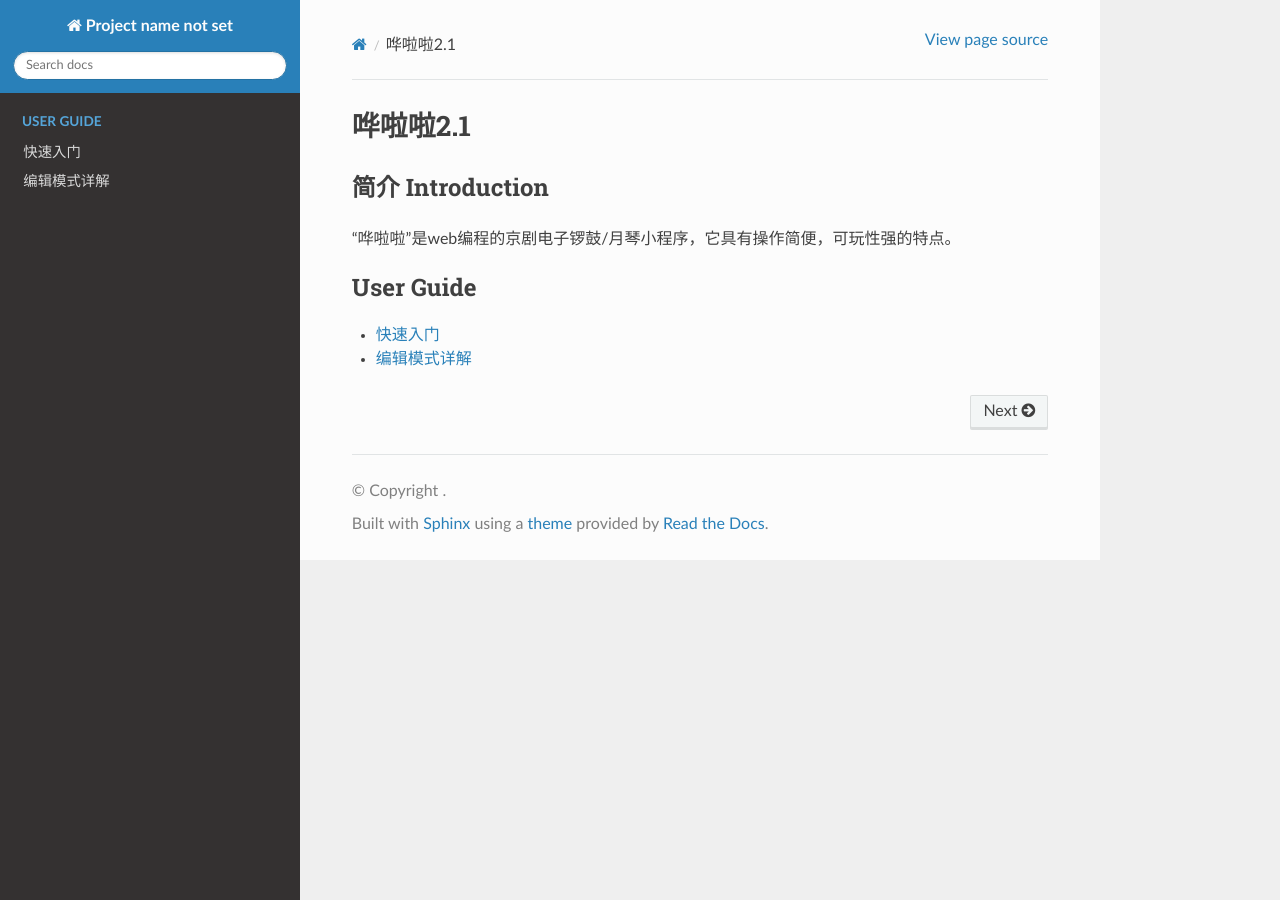
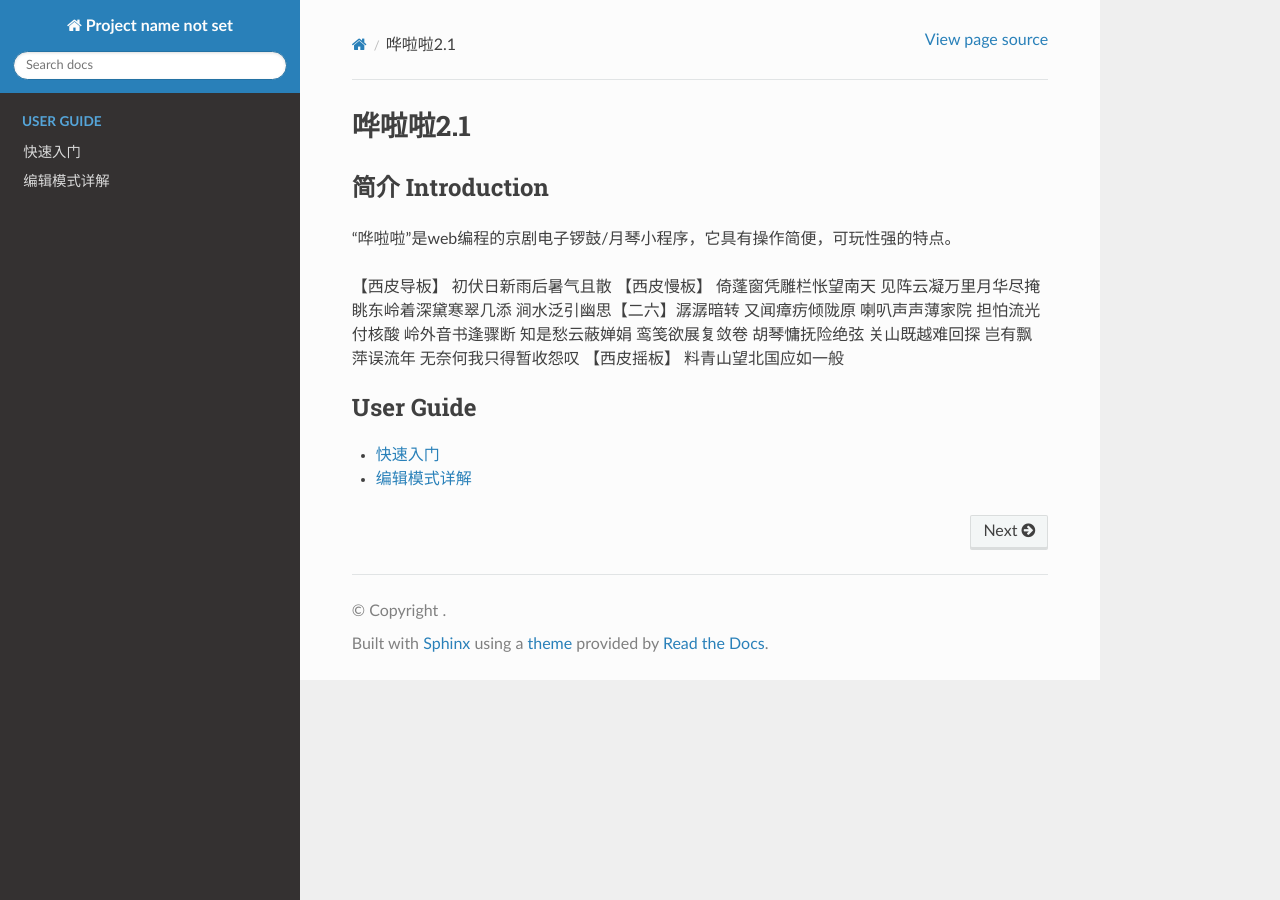
Before and after one commit to LiShuoxue/DrumPlayer2.1, a Sphinx documentation site: the page built from docs/source/index.rst, in a window 1280 px wide. Built offline with Sphinx 7.4.7 and the Read the Docs theme 2.0.0, drawn with Linux system fonts in a browser that asks for light colours.

Commit message:
Add New par

```diff
--- a/docs/source/index.rst
+++ b/docs/source/index.rst
@@ -6,6 +6,26 @@
 
 “哗啦啦”是web编程的京剧电子锣鼓/月琴小程序，它具有操作简便，可玩性强的特点。
 
+【西皮导板】
+初伏日新雨后暑气且散
+【西皮慢板】
+倚蓬窗凭雕栏怅望南天
+见阵云凝万里月华尽掩
+眺东岭着深黛寒翠几添
+涧水泛引幽思【二六】潺潺暗转
+又闻瘴疠倾陇原
+喇叭声声薄家院
+担怕流光付核酸
+岭外音书逢骤断
+知是愁云蔽婵娟
+鸾笺欲展复敛卷
+胡琴慵抚险绝弦
+关山既越难回探
+岂有飘萍误流年
+无奈何我只得暂收怨叹
+【西皮摇板】
+料青山望北国应如一般
+
 .. toctree::
    :maxdepth: 2
    :caption: User Guide
```
